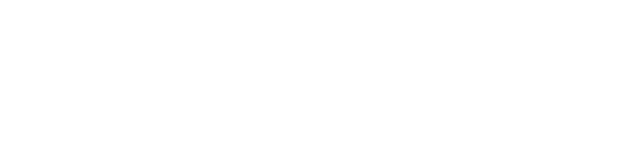
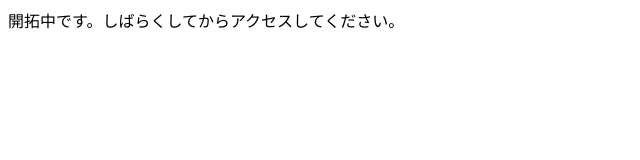
Before and after one commit to gasukaku/kan-div, a plain HTML site: page index.html in a window 1280 px wide. Shown: the whole page, without its empty margins (0-640 px from the left). Drawn offline with Linux system fonts and the light colour scheme.

Commit message:
Update index.html

```diff
--- a/index.html
+++ b/index.html
@@ -9,3 +9,6 @@
 <meta property="og:description" content="感情に合わせたdivが使えるサイト" />
 <meta property="og:image" content="" />
 <link rel="stylesheet"  src="../style.css">
+  </head>
+
+開拓中です。しばらくしてからアクセスしてください。
```
